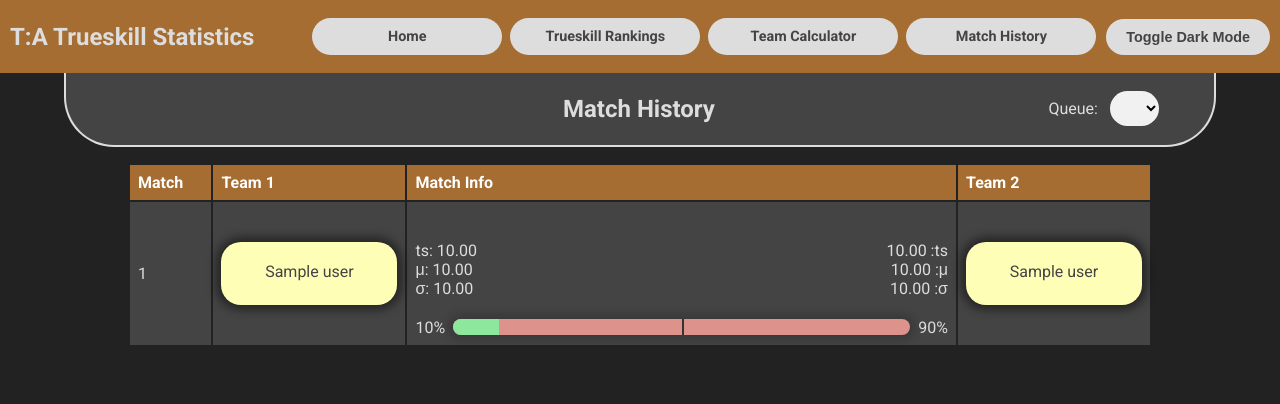
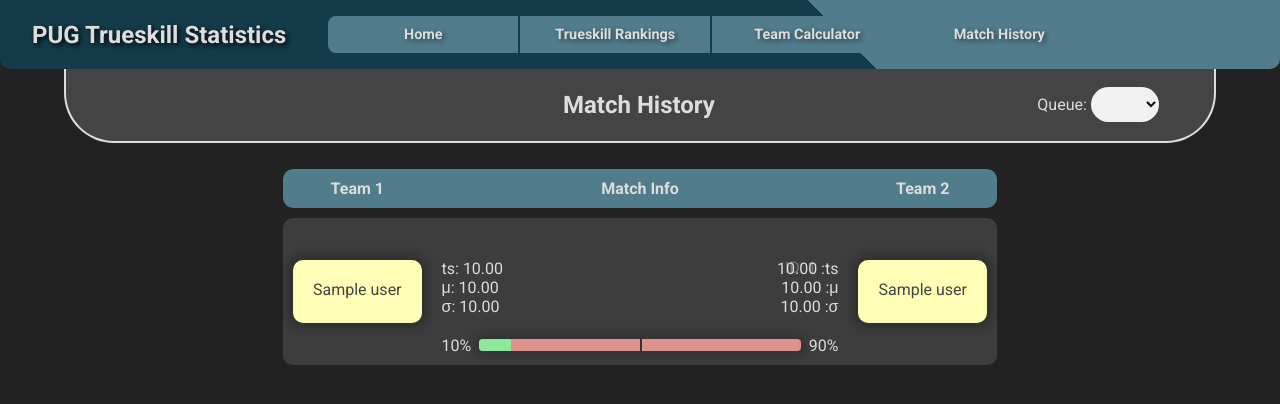
Before and after one commit to Dylan-B-D/ta-pug-trueskill-statistics, a Flask app: template app/templates/match_history.html in a window 1280 px wide. Shown: the top 404 px of the page. Run offline with Flask 3, Linux system fonts and the light colour scheme; the template is opened without the code that fills it: most values are stand-ins (such as "Sample title", 1, 10 or a date in 2020).

Commit message:
css re-structure

```diff
--- /dev/null
+++ b/app/static/base.css
@@ -0,0 +1,72 @@
+:root {
+    --bg-color: #222222;
+    --text-color: #dddddd;
+    --secondary-color: #444444;
+    --header-bg-color: #507c8b;
+    --secondary-highlight:#507c8b;
+}
+
+body {
+    font-family: 'Roboto', sans-serif;
+    margin: 0;
+    padding: 0;
+    box-sizing: border-box;
+    background-color: var(--bg-color);
+    color: var(--text-color);
+}
+
+header {
+    display: flex;
+    justify-content: flex-start;
+    text-shadow: 2px 2px 5px rgb(5, 5, 5);
+    align-items: center;
+    background-color: var(--header-bg-color);
+    padding: 0px 32px;
+    position: sticky;
+    top: 0;
+    z-index: 1000;
+    border-radius: 0px 0px 10px 10px;
+    background: linear-gradient(45deg, #143b49 65%, var(--secondary-highlight) 35%);
+}
+
+
+nav ul {
+    list-style: none;
+    display: flex;
+    justify-content: center;
+}
+nav ul li {
+    margin-left: 2px;
+}
+
+/* Style for buttons */
+nav ul li a {
+    padding: 10px 20px;
+    background-color: var(--secondary-highlight);
+    color: var(--text-color);
+    text-shadow: 2px 2px 5px rgba(24, 24, 24, 0.582);
+    text-decoration: none;
+    border: none;
+    border-radius: 0;
+    font-weight: 600;
+    font-size: 0.9em;
+    transition: background-color 0.3s ease;
+    min-width: 150px;
+    text-align: center;
+    display: inline-block;
+}
+
+/* Style for the leftmost nav button */
+nav ul li:first-child a {
+    border-radius: 8px 0 0 8px;
+}
+
+/* Style for the rightmost nav button */
+nav ul li:last-child a {
+    border-radius: 0 8px 8px 0;
+}
+
+/* Hover effect */
+nav ul li a:hover {
+    filter:grayscale();
+}
--- /dev/null
+++ b/app/static/match-history.css
@@ -0,0 +1,183 @@
+/* match-history.css */
+
+/* Match History Table Layout */
+.controls-table {
+    width: 90%;
+    margin-left: auto;
+    margin-right: auto;
+    border: 2px;
+    border-radius: 0px 0px 50px 50px;
+    border-style: solid;
+    border-width: 0px 2px 2px 2px;
+    margin-bottom: 16px;
+    background-color: var(--secondary-color);
+}
+
+.controls-table td {
+    padding: 0px;
+    text-align: center;
+    vertical-align: middle;
+}
+
+.table-container ul {
+    list-style-type: none;
+    text-align: center;
+    padding: 20px;
+    margin: 0;
+    border-radius: 10px;
+    color:#444444;
+    box-shadow: 0 0 10px 5px #00000041;
+}
+
+.table-container li {
+    margin-bottom: 4px;
+    position: relative;
+}
+
+.table-container ul.win {
+    background-color: #8de79cc4;
+}
+
+.table-container ul.loss {
+    background-color: #ffbbb3b9;
+}
+
+.table-container ul.tie {
+    background-color: #fffeb6;
+}
+
+.table-container li.captain {
+    font-weight: bold;
+}
+
+.win-prob-container {
+    display: flex;
+    align-items: center;
+    justify-content: space-between;
+    margin-right: 260px;
+    margin-left: 0px;
+    width: 100%;
+}
+
+.win-prob-bar {
+    width: 100%;
+    height: 12px;
+    border-radius: 4px;
+    background-color: #dd938c; /* Color for Team 2 (default background) */
+    position: relative;
+    margin-left: 8px;
+    margin-right: 8px;
+    box-shadow: 0 0 10px 5px #0000002c;
+}
+
+.team1-prob {
+    height: 100%;
+    border-radius: 4px 0px 0px 4px;
+    background-color: #8de79c; /* Color for Team 1 */
+}
+
+/* When Team 2 has a higher chance to win */
+.win-prob-bar.team2-favored {
+    background-color: #8de79c; /* Color for Team 1 */
+}
+
+.win-prob-bar.team2-favored .team1-prob {
+    background-color: #dd938c; /* Color for Team 2 */
+}
+
+/* Marker in the center of the progress bar */
+.win-prob-bar::after {
+    content: "";
+    position: absolute;
+    width: 2px;
+    height: 100%;
+    background: #333; /* Color of the center marker */
+    top: 50%;
+    transform: translateY(-50%);
+    left: 50%;
+    z-index: 2;
+}
+
+.stats-container.left {
+    float: left;
+    margin-bottom: 20px;
+}
+
+.stats-container.right {
+    float: right;
+    text-align: right;
+    margin-bottom: 20px;
+}
+
+.date-time-container.centered-text {
+    color: rgba(255, 255, 255, 0.3);
+}
+
+.date-time-container {
+    margin-bottom: 12px;
+}
+.table-container {
+    display: flex;
+    justify-content: center;
+    align-items: center;
+    height: 100%;
+}
+/* Space between rows */
+table tr td {
+    padding-top: 10px;
+    padding-bottom: 10px;
+}
+
+.match-info {
+    padding-left: 32px;
+    padding-right: 32px;
+    position: relative;
+}
+
+.match-id {
+    position: absolute;
+    top: 40px;
+    right: 32px;
+    color: rgba(255, 255, 255, 0.3);
+}
+
+/* Remove borders and spacing from the table */
+.table-container table {
+    border-collapse: separate;
+    border-spacing: 0 10px; /* 10px vertical spacing */
+}
+
+/* Style for the rows */
+.table-container table tr {
+    background-color: transparent; /* Make sure the row itself has a transparent background */
+}
+
+/* Style for the cells */
+.table-container table td, .table-container table th {
+    background-color: rgba(255, 255, 255, 0.123);
+    padding: 10px;
+}
+.table-container table th {
+    background-color: var(--secondary-highlight);
+}
+.table-container table th:first-child{
+    border-radius: 10px 0px 0px 10px;
+}
+.table-container table th:last-child {
+    border-radius: 0px 10px 10px 0px;
+}
+.table-container table tr td:first-child {
+    border-radius: 10px 0px 0px 10px;
+}
+
+.table-container table tr td:last-child {
+    border-radius: 0px 10px 10px 0px;
+}
+select {
+    width: 30%;
+    padding: 8px 24px;
+    border: none;
+    border-radius: 20px;
+    background-color: #f1f1f1;
+    font-size: 1em;
+}
--- a/app/static/styles.css
+++ /dev/null
@@ -1,328 +0,0 @@
-:root {
-    --bg-color: #ffffff;
-    --text-color: #444444;
-    --secondary-color: #f2f2f2;
-    --header-bg-color: #ac6e2d;
-}
-
-body {
-    font-family: 'Roboto', sans-serif;
-    margin: 0;
-    padding: 0;
-    box-sizing: border-box;
-    background-color: var(--bg-color);
-    color: var(--text-color);
-}
-
-.dark-mode {
-    --bg-color: #222222;
-    --text-color: #dddddd;
-    --secondary-color: #444444;
-    --header-bg-color: #a56d31;
-}
-.table-container {
-    padding: 0 20%;
-}
-
-table {
-    width: 100%;
-}
-
-th, td {
-    text-align: left;
-    padding: 8px;
-}
-
-th {
-    background-color: #a56d31;
-    color: white;
-    font-weight: bold;
-    position: sticky;
-    top: 0px;
-    z-index: 10;
-}
-
-tr:nth-child(even) {
-    background-color: var(--secondary-color);
-}
-
-header {
-    display: flex;
-    justify-content: space-between;
-    align-items: center;
-    background-color: var(--header-bg-color);
-    padding: 2px 10px;
-    position: sticky;
-
-    top: 0;
-    z-index: 1000;
-}
-
-nav ul {
-    list-style: none;
-    display: flex;
-    justify-content: center;
-}
-nav ul li {
-    margin-left: 8px; /* Button gap */
-}
-
-/* Style for buttons */
-nav ul li a {
-    padding: 10px 20px;
-    background-color: var(--text-color);
-    color: var(--secondary-color);
-    text-decoration: none;
-    border-radius: 2px;
-}
-
-/* dark mode toggle button */
-#toggle-dark-mode {
-    background-color: var(--text-color);
-    color: var(--secondary-color);
-    border: none;
-    border-radius: 5px;
-    padding: 10px 20px;
-    font-weight:600;
-    cursor: pointer;
-}
-#reset_button{
-    padding: 10px 20px;
-    background-color: var(--text-color);
-    color: var(--secondary-color);
-    text-decoration: none;
-    border: none;
-    border-radius: 20px 20px 20px 20px;
-    font-weight: 600;
-    font-size: 0.9em;
-    transition: background-color 0.3s ease;
-    min-width: 150px;
-    text-align: center;
-    display: inline-block;
-}
-#reset_button:hover{
-    background-color: var(--header-bg-color);
-}
-/* Style for buttons */
-nav ul li a, #toggle-dark-mode {
-    padding: 10px 20px;
-    background-color: var(--text-color);
-    color: var(--secondary-color);
-    text-decoration: none;
-    border: none;
-    border-radius: 20px 20px 20px 20px;
-    font-weight: 600;
-    font-size: 0.9em;
-    transition: background-color 0.3s ease;
-    min-width: 150px;
-    text-align: center;
-    display: inline-block;
-}
-
-/* Hover effect */
-nav ul li a:hover, #toggle-dark-mode:hover {
-    background-color: rgb(155, 144, 128);
-}
-
-.centered-text {
-    text-align: center;
-    position: sticky;
-}
-.table-wrapper {
-    max-height: calc(100vh - 200px);
-    overflow-y: auto;  /
-}
-
-.table-wrapper::-webkit-scrollbar {
-    width: 10px;  /
-}
-
-.table-wrapper::-webkit-scrollbar-track {
-    background: var(--bg-color);
-}
-
-.table-wrapper::-webkit-scrollbar-thumb {
-    background: var(--text-color);
-}
-
-.table-wrapper::-webkit-scrollbar-thumb:hover {
-    background: #555;
-}
-
-.table-wrapper {
-    scrollbar-width: thin;
-    scrollbar-color: var(--text-color) var(--bg-color);
-}
-input[type="date"], input[type="submit"] {
-    border: none;
-    background-color: var(--text-color);
-    color: var(--bg-color);
-    padding: 8px 8px;
-    font-size: 1em;
-    border-radius: 20px;
-    cursor: pointer;
-    transition: background-color 0.3s ease;
-}
-.date-picker-form {
-    display: flex;
-    align-items: center;
-    margin-left: 64px;
-    gap: 12px; /* Gap between the items in the form */
-}
-#min_games {
-    margin-left: 12px;
-}
-#min_games:hover {
-    margin-left: 12px;
-    color: var(--bg-color);
-}
-input[type="number"] {
-    border: none;
-    background-color: var(--text-color);
-    color: var(--bg-color);
-    padding: 8px 8px;
-    font-size: 1em;
-    border-radius: 20px;
-    cursor: pointer;
-    transition: background-color 0.3s ease;
-    width: 120px;
-    text-align: center;
-    -webkit-appearance: textfield; /* Removes spin buttons in Chrome and Safari */
-    -moz-appearance: textfield; /* Removes spin buttons in Firefox */
-}
-
-input[type="number"]::-webkit-inner-spin-button,
-input[type="number"]::-webkit-outer-spin-button {
-    -webkit-appearance: none;
-    margin: 0;
-}
-input[type="number"]:hover {
-    background-color: #a56d31; /* Change this to whatever color you want for the hover effect */
-}
-
-
-.controls-table {
-    width: 90%;
-    margin-left: auto;
-    margin-right: auto;
-    border: 2px;
-    border-radius: 0px 0px 50px 50px;
-    border-style: solid;
-    border-width: 0px 2px 2px 2px;
-    margin-bottom: 16px;
-    background-color: var(--secondary-color);
-}
-
-.controls-table td {
-    padding: 0px;
-    text-align: center;
-    vertical-align: middle;
-}
-select {
-    width: 30%;
-    padding: 8px 24px;
-    border: none;
-    border-radius: 20px;
-    background-color: #f1f1f1;
-    font-size: 1em;
-}
-
-select:hover {
-    background-color: #a56d31;
-    color: white;
-}
-.table-container {
-    padding-left: 10%;
-    padding-right: 10%;
-}
-.table-container ul {
-    list-style-type: none;
-    text-align: center;
-    padding: 20px;
-    margin: 0;
-    border-radius: 20px;
-    color:#444444;
-    box-shadow: 0 0 10px 5px #00000075;
-}
-.table-container li {
-    margin-bottom: 4px;
-    position: relative;
-}
-.table-container ul.win {
-    background-color: #8de79cc4;
-}
-
-.table-container ul.loss {
-    background-color: #ffbbb3b9;
-}
-
-.table-container ul.tie {
-    background-color: #fffeb6;
-}
-.table-container li.captain {
-    font-weight: bold;
-}
-.win-prob-container {
-    display: flex;
-    align-items: center;
-    justify-content: space-between;
-    margin-right: 260px;
-    margin-left: 0px;
-    width: 100%;
-}
-
-.win-prob-bar {
-    width: 100%;
-    height: 16px;
-    border-radius: 20px;
-    background-color: #dd938c; /* Color for Team 2 (default background) */
-    position: relative;
-    margin-left: 8px;
-    margin-right: 8px;
-    box-shadow: 0 0 10px 5px #0000002c;
-}
-
-.team1-prob {
-    height: 100%;
-    border-radius: 20px 0px 0px 20px;
-    background-color: #8de79c; /* Color for Team 1 */
-}
-
-/* When Team 2 has a higher chance to win */
-.win-prob-bar.team2-favored {
-    background-color: #8de79c; /* Color for Team 1 */
-}
-
-.win-prob-bar.team2-favored .team1-prob {
-    background-color: #dd938c; /* Color for Team 2 */
-}
-
-/* Marker in the center of the progress bar */
-.win-prob-bar::after {
-    content: "";
-    position: absolute;
-    width: 2px;
-    height: 100%;
-    background: #333; /* Color of the center marker */
-    top: 50%;
-    transform: translateY(-50%);
-    left: 50%;
-    z-index: 2;
-}
-.stats-container.left {
-    float: left;
-    margin-bottom: 20px;
-}
-
-.stats-container.right {
-    float: right;
-    text-align: right;
-    margin-bottom: 20px;
-}
-.date-time-container.centered-text{
-    font-weight: bold;
-}
-
-.date-time-container {
-    margin-bottom: 12px;
-}
--- a/app/templates/base.html
+++ b/app/templates/base.html
@@ -2,30 +2,23 @@
 <html lang="en">
 <head>
     <meta charset="UTF-8">
-    <title>T:A Trueskill Statistics</title>
-    <link rel="stylesheet" href="{{ url_for('static', filename='styles.css') }}">
+    <title>PUG Trueskill Statistics</title>
+    <link rel="stylesheet" href="{{ url_for('static', filename='base.css') }}">
     <link href="https://fonts.googleapis.com/css2?family=Roboto:wght@400;700&display=swap" rel="stylesheet">
+    {% block head %}{% endblock %}
 </head>
-<body class="dark-mode">
+<body>
     <header>
-        <h1 style="font-size: 1.5em;">T:A Trueskill Statistics</h1>
+        <h1 style="font-size: 1.5em;">PUG Trueskill Statistics</h1>
         <nav>
             <ul>
                 <li><a href="{{ url_for('home') }}">Home</a></li>
                 <li><a href="{{ url_for('rankings') }}">Trueskill Rankings</a></li>
                 <li><a href="#">Team Calculator</a></li>
-                <li><a href="{{ url_for('match_history') }}">Match History</a>
-                </li>
+                <li><a href="{{ url_for('match_history') }}">Match History</a></li>
             </ul>
         </nav>
-        <button id="toggle-dark-mode">Toggle Dark Mode</button>
     </header>
     {% block content %}{% endblock %}
-    <script>
-        const btn = document.getElementById('toggle-dark-mode');
-        btn.addEventListener('click', function() {
-            document.body.classList.toggle('dark-mode');
-        });
-    </script>
 </body>
 </html>
--- a/app/templates/match_history.html
+++ b/app/templates/match_history.html
@@ -3,7 +3,6 @@
 {% block head %}
     <link rel="stylesheet" href="{{ url_for('static', filename='match-history.css') }}">
 {% endblock %}
-
 {% block content %}
     <table class="controls-table">
         <tr>
@@ -26,7 +25,6 @@
     <div class="table-container">
         <table>
             <tr>
-                <th>Match</th>
                 <th>Team 1</th>
                 <th>Match Info</th>
                 <th>Team 2</th>
@@ -34,7 +32,6 @@
 
             {% for match in match_data %}
             <tr>
-                <td>{{ match.index }}</td>
                 <td>
                     <ul class="player-list {{ 'win' if match.winning_team == 1 else ('loss' if match.winning_team == 2 else 'tie') }}">
                         {% for player in match.teams[0] %}
@@ -44,7 +41,8 @@
                         {% endfor %}
                     </ul>
                 </td>
-                <td>
+                <td class="match-info">
+                    <span class="match-id">ID: {{ match.index }}</span>
                     <div class="date-time-container centered-text">
                         {{ match.date.split()[1] }}<br>  <!-- This assumes the date format is "YYYY-MM-DD HH:MM:SS" -->
                         {{ match.date.split()[0] }}
--- a/app/templates/rankings.html
+++ b/app/templates/rankings.html
@@ -1,5 +1,9 @@
 {% extends "base.html" %}
 
+{% block head %}
+    {{ super() }}
+    <link rel="stylesheet" href="{{ url_for('static', filename='rankings.css') }}">
+{% endblock %}
 {% block content %}
     <table class="controls-table">
         <tr>
```
Also changed, not shown: app/static/rankings.css (added, +125 -0 lines).
